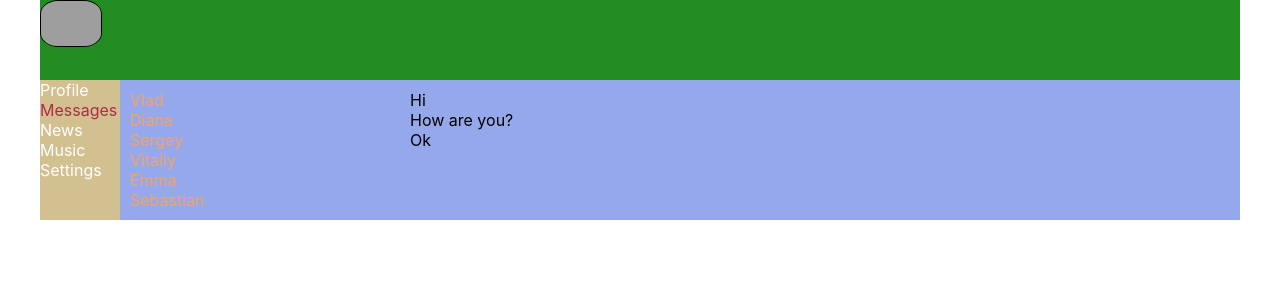
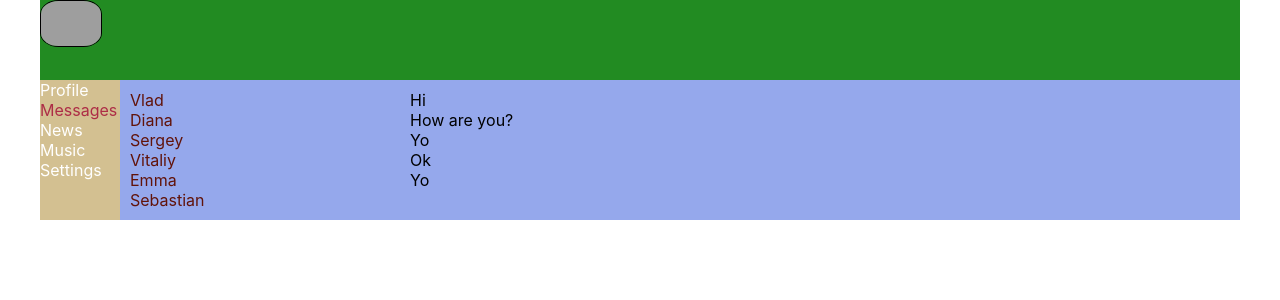
Before and after one commit to semmzz/git-lesson, a React (Create React App) app: page /dialogs in a window 1280 px wide. Shown: the top 300 px of the page. Built offline with nearby package versions, Linux system fonts and the light colour scheme; grey boxes are pictures that could not be loaded.

Commit message:
Added posts props

```diff
--- a/src/App.js
+++ b/src/App.js
@@ -10,7 +10,7 @@ import Music from "./components/Music/Music";
 import Settings from "./components/Settings/Settings";
 
 
-const App = () => {
+const App = (props) => {
     return (
         <BrowserRouter>
             <div className='app-wrapper'>
@@ -19,7 +19,7 @@ const App = () => {
                 <div className={'app-wrapper-content'}>
                     <Routes>
                         <Route path={'*'} element={<p>None!</p>}/>
-                        <Route path={'/profile'} element={<Profile/>}/>
+                        <Route path={'/profile'} element={<Profile posts={props.posts}/>}/>
                         <Route path={'/dialogs/*'} element={<Dialogs/>}/>
                         <Route path={'/news'} element={<News/>}/>
                         <Route path={'/music'} element={<Music/>}/>
--- /dev/null
+++ b/src/components/Dialogs/DialogItem/DialogItem.jsx
@@ -0,0 +1,17 @@
+import React from "react";
+import classes from "../Dialogs.module.css";
+import {NavLink} from "react-router-dom";
+
+
+// Companion
+const DialogItem = (props) => {
+    return (
+        <div>
+            {/*Open dialog with companion*/}
+            <NavLink to={props.id}
+                     className={`${classes.dialog} ${classes.active}`}>{props.name}</NavLink>
+        </div>
+    )
+}
+
+export default DialogItem;
--- a/src/components/Dialogs/Dialogs.jsx
+++ b/src/components/Dialogs/Dialogs.jsx
@@ -1,36 +1,50 @@
 import React from "react";
 import classes from "./Dialogs.module.css";
-import {NavLink} from "react-router-dom";
-
-const DialogItem = (props) => {
-    return (
-        <div>
-            <NavLink to={props.id}
-                     className={`${classes.dialog} ${classes.active}`}>{props.name}</NavLink>
-        </div>
-    )
-}
-
-const Message = (props) => <div className={classes.message}>{props.text}</div>
+import DialogItem from "./DialogItem/DialogItem";
+import Message from "./Message/Message";
 
 
 const Dialogs = (props) => {
+
+    // Data of companions
+    const dialogs = [
+        {id: 1, name: 'Vlad'},
+        {id: 2, name: 'Diana'},
+        {id: 3, name: 'Sergey'},
+        {id: 4, name: 'Vitaliy'},
+        {id: 5, name: 'Emma'},
+        {id: 6, name: 'Sebastian'},
+    ]
+
+    // Data of message with companion
+    const messagesData = [
+        {id: 1, text: 'Hi'},
+        {id: 2, text: 'How are you?'},
+        {id: 3, text: 'Yo'},
+        {id: 4, text: 'Ok'},
+        {id: 5, text: 'Yo'},
+    ]
+
+    // Companions
+    const dialogElements = dialogs.map((el) => (
+        <DialogItem name={el.name} id={el.id.toString()}/>
+    ))
+
+    // Messages in dialog
+    const messageElements = messagesData.map((m) => (
+        <Message text={m.text}/>
+    ))
+
+
     return (
         <div className={classes.dialogs}>
 
             <div className={classes.dialogItems}>
-                <DialogItem name={"Vlad"} id={"1"}/>
-                <DialogItem name={"Diana"} id={"2"}/>
-                <DialogItem name={"Sergey"} id={"3"}/>
-                <DialogItem name={"Vitaliy"} id={"4"}/>
-                <DialogItem name={"Emma"} id={"5"}/>
-                <DialogItem name={"Sebastian"} id={"6"}/>
+                {dialogElements}
             </div>
 
             <div className={classes.messages}>
-                <Message text={'Hi'}/>
-                <Message text={'How are you?'}/>
-                <Message text={'Ok'}/>
+                {messageElements}
             </div>
 
         </div>
--- a/src/components/Dialogs/Dialogs.module.css
+++ b/src/components/Dialogs/Dialogs.module.css
@@ -27,5 +27,5 @@
 }
 
 .active {
-    color: sandybrown;
+    color: #61130a;
 }
--- /dev/null
+++ b/src/components/Dialogs/Message/Message.jsx
@@ -0,0 +1,9 @@
+import React from "react";
+import classes from "../Dialogs.module.css";
+
+
+// Message in dialog
+const Message = (props) => (
+    <div className={classes.message}>{props.text}</div>)
+
+export default Message;
--- a/src/components/Profile/MyPosts/MyPosts.jsx
+++ b/src/components/Profile/MyPosts/MyPosts.jsx
@@ -2,23 +2,30 @@ import React from "react";
 import classes from './MyPosts.module.css'
 import Post from "./Post/Post";
 
-const MyPosts = () => {
+const MyPosts = (props) => {
+
+    const postsElements = props.posts.map((p) => (
+        <Post message={p.text} likesCount={p.likesCount}/>
+    ))
+
     return (
         <div className={classes.postBlock}>
             <h3>My post</h3>
             <div>
+
+                {/*Add post*/}
                 <div>
                     <textarea/>
                 </div>
                 <div>
                     <button>Add post</button>
                 </div>
+                {/*Posts in Profile*/}
+                <div className={classes.posts}>
+                    {postsElements.reverse()}
+                </div>
+
             </div>
-            <div className={classes.posts}>
-                <Post message="Hi, how are you?" likesCount="23"/>
-                <Post message="It's my first post" likesCount="12"/>
-            </div>
-
         </div>
     )
 }
--- a/src/components/Profile/Profile.jsx
+++ b/src/components/Profile/Profile.jsx
@@ -3,11 +3,12 @@ import classes from './Profile.module.css';
 import MyPosts from "./MyPosts/MyPosts";
 import ProfileInfo from "./ProfileInfo/ProfileInfo";
 
-const Profile = () => {
+const Profile = (props) => {
+
     return <div className={classes.content}>
         <div>
             <ProfileInfo/>
-            <MyPosts/>
+            <MyPosts posts={props.posts}/>
         </div>
     </div>
 }
--- a/src/components/Profile/ProfileInfo/ProfileInfo.module.css
+++ b/src/components/Profile/ProfileInfo/ProfileInfo.module.css
@@ -2,8 +2,8 @@
     grid-area: c;
 }
 
-.content img {
-    height: 200px;
+.profileImage {
+    width: 500px;
 
 }
 
--- a/src/index.js
+++ b/src/index.js
@@ -6,9 +6,16 @@ import reportWebVitals from './reportWebVitals';
 
 
 const root = ReactDOM.createRoot(document.getElementById('root'));
+
+const posts = [
+    {id: 1, text: "It's my first post!", likesCount: 28},
+    {id: 2, text: "2nd post!", likesCount: 233},
+    {id: 3, text: "How are you?", likesCount: 15},
+]
+
 root.render(
     <React.StrictMode>
-            <App/>
+            <App posts={posts}/>
     </React.StrictMode>
 );
 
```
Also changed, not shown: src/components/Navbar/Navbar.jsx (+5 -10 lines).
